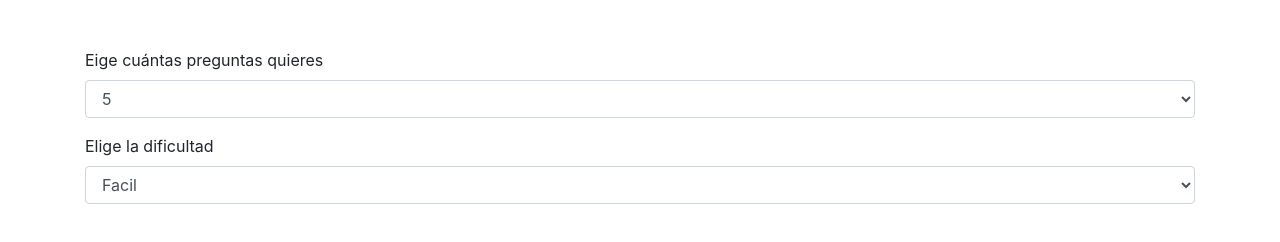
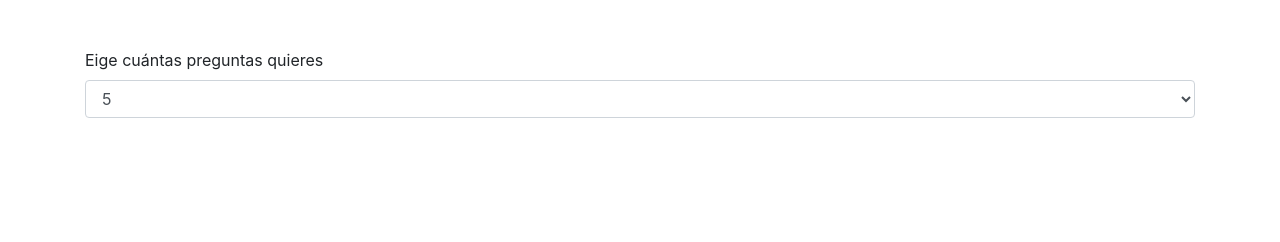
Before and after one commit to Erik23/trivia, a plain HTML site: page index.html in a window 1280 px wide. Drawn offline with nearby package versions, Linux system fonts and the light colour scheme.

Commit message:
Revert "Maquetación de Select Difficulty"
This reverts commit 611b62a9196310a2ba96c4d4b1ea2723f4918a84.

```diff
--- a/index.html
+++ b/index.html
@@ -20,15 +20,6 @@
                 </select>
             </div>
         </div>
-
-        <div class="form-group">
-            <label for="difficulty">Elige la dificultad</label>
-            <select class="form-control" id="difficulty">
-                <option value="easy">Facil</option>
-                <option value="medium">Normal</option>
-                <option value="hard">Dificil</option>
-            </select>
-        </div>
         <!-- Aquí van las tarjetas -->
         <div id="container-cards">
 
```
